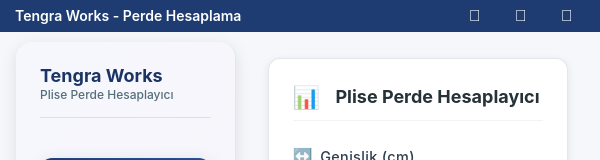
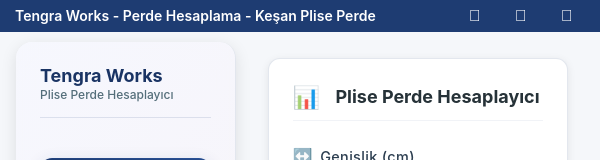
Before and after one commit to ayberkgezer/plise-perde-hesaplayici, an Electron app: page index.html in a window 600 px wide. Shown: the top 160 px of the page. Drawn offline with nearby package versions, Linux system fonts and the light colour scheme; no server answers.

Commit message:
feat: Update title bar text to include "Keşan Plise Perde" for better context

```diff
--- a/index.html
+++ b/index.html
@@ -15,7 +15,7 @@
 </head>
 <body class="">
     <header class="title-bar">
-      <div class="title-bar-text">Tengra Works - Perde Hesaplama</div>
+      <div class="title-bar-text">Tengra Works - Perde Hesaplama - Keşan Plise Perde</div>
       <div class="title-bar-controls">
         <button
           id="minimize-btn"
```
